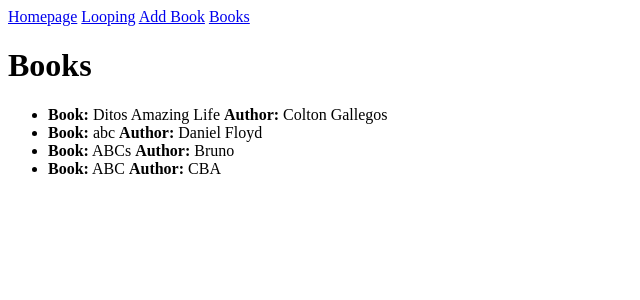
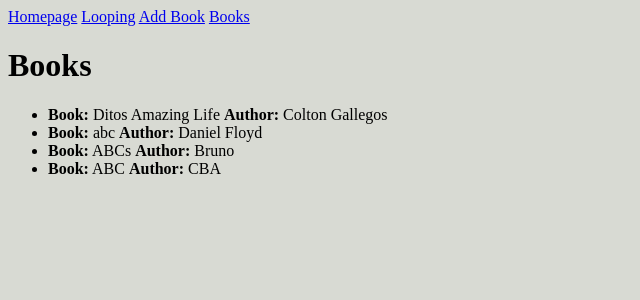
Before and after one commit to bward021/python_flask_playground, a Flask app: page /books in a window 1280 px wide. Shown: the top 300 px of the page, without its empty margins (0-640 px from the left). Run offline with Flask 2, Linux system fonts and the light colour scheme; data comes from the database, SQL or seed files in the repository.

Commit message:
added styles to css and updated README

```diff
--- /dev/null
+++ b/static/styles/main.css
@@ -0,0 +1,11 @@
+:root {
+    --black: #000000ff;
+    --alabaster: #f1f2ebff;
+    --timberwolf: #d8dad3ff;
+    --dark-red: #95190cff;
+    --green-pantone: #00af54ff;
+}
+
+body {
+    background-color: var(--timberwolf);
+}
--- a/templates/base.html
+++ b/templates/base.html
@@ -3,6 +3,7 @@
 <head>
     <meta charset="UTF-8">
     <meta name="viewport" content="width=device-width, initial-scale=1.0">
+    <link rel="stylesheet" href="{{ url_for('static', filename='styles/main.css') }}">
     <title>{% block title %}{% endblock %}</title>
 </head>
 <body>
```
Also changed, not shown: README.md.
